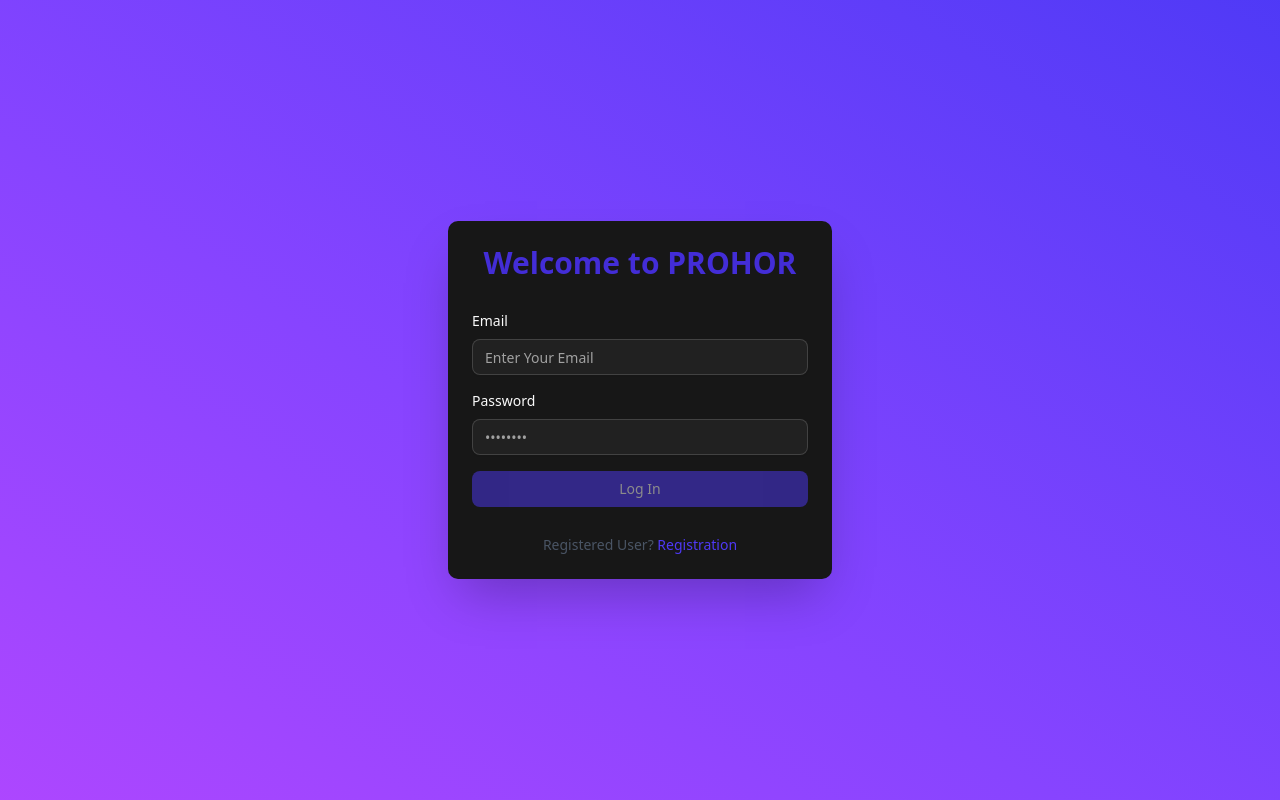
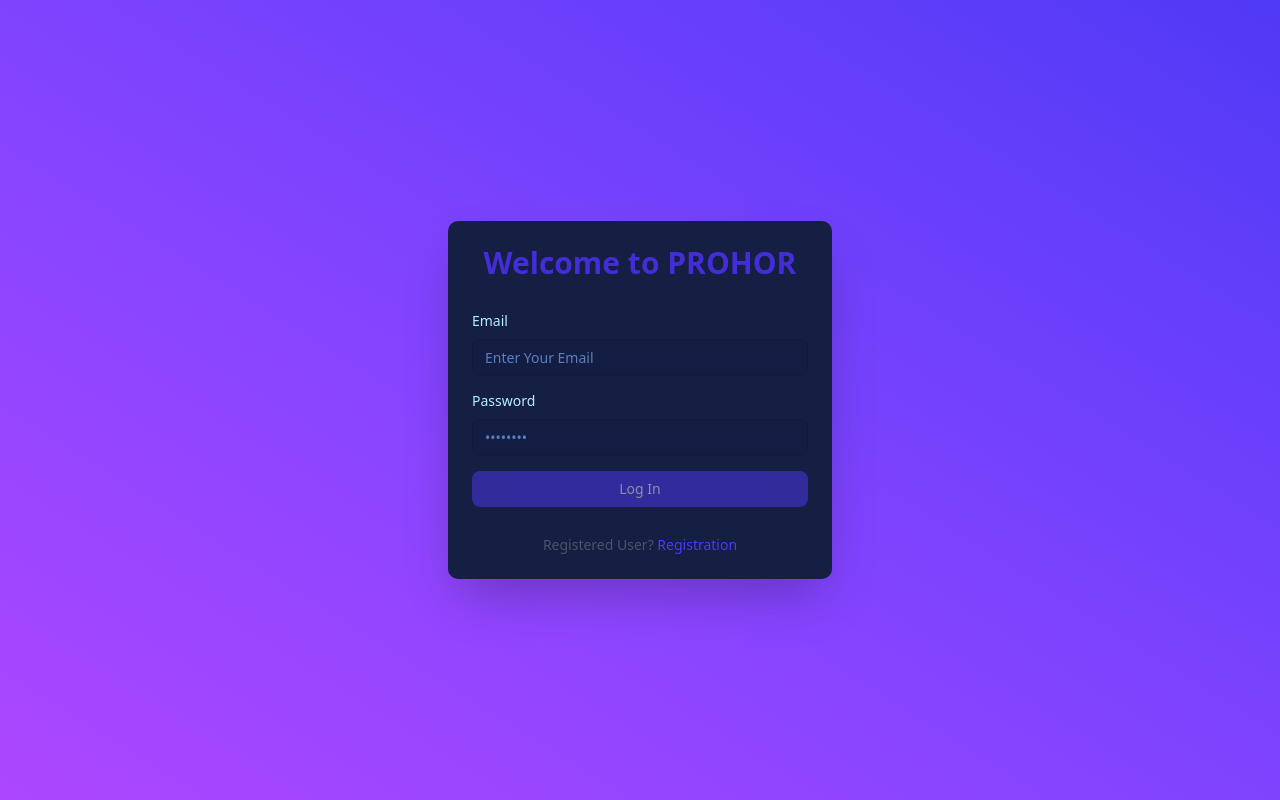
Before and after one commit to dassajib/prohor-client, a React (Vite) app: page /login in a window 1280 px wide. Built offline with nearby package versions, Linux system fonts and the light colour scheme; no server answers.

Commit message:
design improve for dark mode

```diff
--- a/src/components/shared/AppSidebar.tsx
+++ b/src/components/shared/AppSidebar.tsx
@@ -49,16 +49,29 @@ const navigationData = {
 
 const AppSidebar = () => {
   return (
-    <Sidebar collapsible="icon">
+    <Sidebar
+      collapsible="icon"
+      className="transition-colors duration-300
+        dark:bg-[var(--sidebar)] dark:text-[var(--sidebar-foreground)]"
+    >
       <SidebarHeader>
         <SidebarMenu>
           <SidebarMenuItem>
             <SidebarMenuButton size="lg" asChild>
-              <Link to="/">
-                <div className="flex aspect-square size-10 items-center justify-center rounded-lg bg-sidebar-primary text-sidebar-primary-foreground">
+              <Link
+                to="/"
+                className="flex items-center gap-2 px-3 py-2 rounded-lg
+                  hover:bg-sidebar-accent hover:text-sidebar-accent-foreground transition-colors duration-300
+                  dark:hover:bg-[var(--sidebar-accent)] dark:hover:text-[var(--sidebar-accent-foreground)]"
+              >
+                <div
+                  className="flex aspect-square size-10 items-center justify-center rounded-lg
+                    bg-sidebar-primary text-sidebar-primary-foreground
+                    dark:bg-[var(--sidebar-primary)] dark:text-[var(--sidebar-primary-foreground)]"
+                >
                   <BarChart3 className="size-4" />
                 </div>
-                <div className="flex flex-col gap-0.5 leading-none">
+                <div className="flex flex-col gap-0.5 leading-none dark:text-[var(--sidebar-foreground)]">
                   <span className="font-semibold text-lg">Prohor</span>
                   <span className="text-xs">Enterprise</span>
                 </div>
@@ -71,7 +84,7 @@ const AppSidebar = () => {
       <SidebarContent>
         {/* Main Navigation */}
         <SidebarGroup>
-          <SidebarGroupLabel>Main</SidebarGroupLabel>
+          <SidebarGroupLabel className="dark:text-[var(--sidebar-foreground)]">Main</SidebarGroupLabel>
           <SidebarGroupContent>
             <SidebarMenu>
               {navigationData.main.map((item) => (
@@ -81,8 +94,12 @@ const AppSidebar = () => {
                       <SidebarMenuButton
                         asChild
                         className={`flex items-center gap-2 w-full px-3 py-2 rounded-md text-sm font-medium transition-colors
-                                  ${isActive ? "bg-muted text-primary shadow-sm" :
-                            "text-muted-foreground hover:text-primary hover:bg-muted"}`}>
+                          ${
+                            isActive
+                              ? "bg-muted text-primary shadow-sm dark:bg-[var(--muted)] dark:text-[var(--primary)] dark:shadow-glow"
+                              : "text-muted-foreground hover:text-primary hover:bg-muted dark:text-[var(--muted-foreground)] dark:hover:text-[var(--primary)] dark:hover:bg-[var(--muted)]"
+                          }`}
+                      >
                         <div className="flex items-center gap-2">
                           <item.icon className="size-4" />
                           <span>{item.title}</span>
@@ -101,7 +118,11 @@ const AppSidebar = () => {
         <SidebarMenu>
           <SidebarMenuItem>
             <SidebarMenuButton asChild>
-              <Link to="/">
+              <Link
+                to="/"
+                className="flex items-center gap-2 px-3 py-2 rounded-md hover:bg-sidebar-accent hover:text-sidebar-accent-foreground transition-colors duration-300
+                  dark:hover:bg-[var(--sidebar-accent)] dark:hover:text-[var(--sidebar-accent-foreground)]"
+              >
                 <Settings />
                 <span>Settings</span>
               </Link>
--- a/src/index.css
+++ b/src/index.css
@@ -77,42 +77,46 @@
 }
 
 .dark {
-  --background: oklch(0.145 0 0);
-  --foreground: oklch(0.985 0 0);
-  --card: oklch(0.205 0 0);
-  --card-foreground: oklch(0.985 0 0);
-  --popover: oklch(0.205 0 0);
-  --popover-foreground: oklch(0.985 0 0);
-  --primary: oklch(0.922 0 0);
-  --primary-foreground: oklch(0.205 0 0);
-  --secondary: oklch(0.269 0 0);
-  --secondary-foreground: oklch(0.985 0 0);
-  --muted: oklch(0.269 0 0);
-  --muted-foreground: oklch(0.708 0 0);
-  --accent: oklch(0.269 0 0);
-  --accent-foreground: oklch(0.985 0 0);
+  /* Dark mode with richer bluish-purple hues */
+  --background: oklch(0.15 0.05 260);
+  --foreground: oklch(0.95 0.1 260);
+  --card: oklch(0.25 0.07 270);
+  --card-foreground: oklch(0.95 0.15 260);
+  --popover: oklch(0.22 0.05 260);
+  --popover-foreground: oklch(0.95 0.15 260);
+  --primary: oklch(0.65 0.3 250);
+  --primary-foreground: oklch(0.98 0.1 260);
+  --secondary: oklch(0.3 0.15 250);
+  --secondary-foreground: oklch(0.95 0.15 260);
+  --muted: oklch(0.3 0.05 260);
+  --muted-foreground: oklch(0.6 0.1 260);
+  --accent: oklch(0.3 0.1 270);
+  --accent-foreground: oklch(0.98 0.1 260);
   --destructive: oklch(0.704 0.191 22.216);
-  --border: oklch(1 0 0 / 10%);
-  --input: oklch(1 0 0 / 15%);
-  --ring: oklch(0.556 0 0);
+  --border: oklch(0 0 0 / 15%);
+  --input: oklch(0.2 0.1 260 / 25%);
+  --ring: oklch(0.65 0.2 250);
   --chart-1: oklch(0.488 0.243 264.376);
   --chart-2: oklch(0.696 0.17 162.48);
   --chart-3: oklch(0.769 0.188 70.08);
   --chart-4: oklch(0.627 0.265 303.9);
   --chart-5: oklch(0.645 0.246 16.439);
-  --sidebar: oklch(0.205 0 0);
-  --sidebar-foreground: oklch(0.985 0 0);
-  --sidebar-primary: oklch(0.488 0.243 264.376);
-  --sidebar-primary-foreground: oklch(0.985 0 0);
-  --sidebar-accent: oklch(0.269 0 0);
-  --sidebar-accent-foreground: oklch(0.985 0 0);
-  --sidebar-border: oklch(1 0 0 / 10%);
-  --sidebar-ring: oklch(0.556 0 0);
+  --sidebar: oklch(0.22 0.05 260);
+  --sidebar-foreground: oklch(0.95 0.15 260);
+  --sidebar-primary: oklch(0.65 0.3 250);
+  --sidebar-primary-foreground: oklch(0.98 0.1 260);
+  --sidebar-accent: oklch(0.35 0.15 270);
+  --sidebar-accent-foreground: oklch(0.98 0.15 260);
+  --sidebar-border: oklch(0 0 0 / 15%);
+  --sidebar-ring: oklch(0.65 0.2 250);
 }
 
 @layer base {
   * {
     @apply border-border outline-ring/50;
+    transition-property: background-color, color, border-color, box-shadow;
+    transition-duration: 300ms;
+    transition-timing-function: ease-in-out;
   }
 
   body {
@@ -145,3 +149,37 @@
     line-height: 1.5;
   }
 }
+
+@layer utilities {
+  /* Glassmorphism background */
+  .bg-glass {
+    background-color: var(--card);
+    backdrop-filter: saturate(180%) blur(10px);
+    -webkit-backdrop-filter: saturate(180%) blur(10px);
+  }
+
+  /* Soft glowing shadow */
+  .shadow-glow {
+    box-shadow: 0 0 12px var(--primary);
+  }
+
+  /* Text glow effect */
+  .text-glow {
+    color: var(--primary);
+    text-shadow: 0 0 6px var(--primary);
+  }
+
+  /* Rounded border radii from CSS variables */
+  .rounded-sm {
+    border-radius: var(--radius-sm);
+  }
+  .rounded-md {
+    border-radius: var(--radius-md);
+  }
+  .rounded-lg {
+    border-radius: var(--radius-lg);
+  }
+  .rounded-xl {
+    border-radius: var(--radius-xl);
+  }
+}
--- a/src/routes/AppLayout.tsx
+++ b/src/routes/AppLayout.tsx
@@ -16,31 +16,40 @@ import Navbar from "@/components/shared/Navbar"
 const Dashboard = () => {
   return (
     <SidebarProvider>
-      <div className="min-h-screen flex w-full">
+      <div
+        className="min-h-screen flex w-full bg-background text-foreground transition-colors duration-300
+          dark:bg-[var(--background)] dark:text-[var(--foreground)]"
+      >
         <AppSidebar />
         <SidebarInset className="flex flex-col flex-1">
           <Navbar />
 
           {/* Breadcrumb Header */}
-          <header className="flex h-16 shrink-0 items-center gap-2 border-b px-4">
+          <header
+            className="flex h-16 shrink-0 items-center gap-2 border-b px-4
+              border-border dark:border-[var(--border)]"
+          >
             <SidebarTrigger className="-ml-1 hidden" />
             <Separator orientation="vertical" className="mr-2 h-4 md:hidden" />
             <Breadcrumb>
               <BreadcrumbList>
                 <BreadcrumbItem className="hidden md:block">
-                  <BreadcrumbLink>Dashboard</BreadcrumbLink>
+                  <BreadcrumbLink className="dark:text-[var(--foreground)]">Dashboard</BreadcrumbLink>
                 </BreadcrumbItem>
                 <BreadcrumbSeparator className="hidden md:block" />
                 <BreadcrumbItem>
-                  <BreadcrumbPage>Overview</BreadcrumbPage>
+                  <BreadcrumbPage className="dark:text-[var(--foreground)]">Overview</BreadcrumbPage>
                 </BreadcrumbItem>
               </BreadcrumbList>
             </Breadcrumb>
           </header>
 
           {/* Main Content */}
-          <main className="flex-1 p-6 bg-gray-50/50">
-            {<Outlet />}
+          <main
+            className="flex-1 p-6 bg-card rounded-lg transition-colors duration-300
+              dark:bg-[var(--card)] dark:text-[var(--card-foreground)] dark:shadow-glow"
+          >
+            <Outlet />
           </main>
         </SidebarInset>
       </div>
```
Also changed, not shown: src/components/shared/Navbar.tsx (+63 -22 lines).
